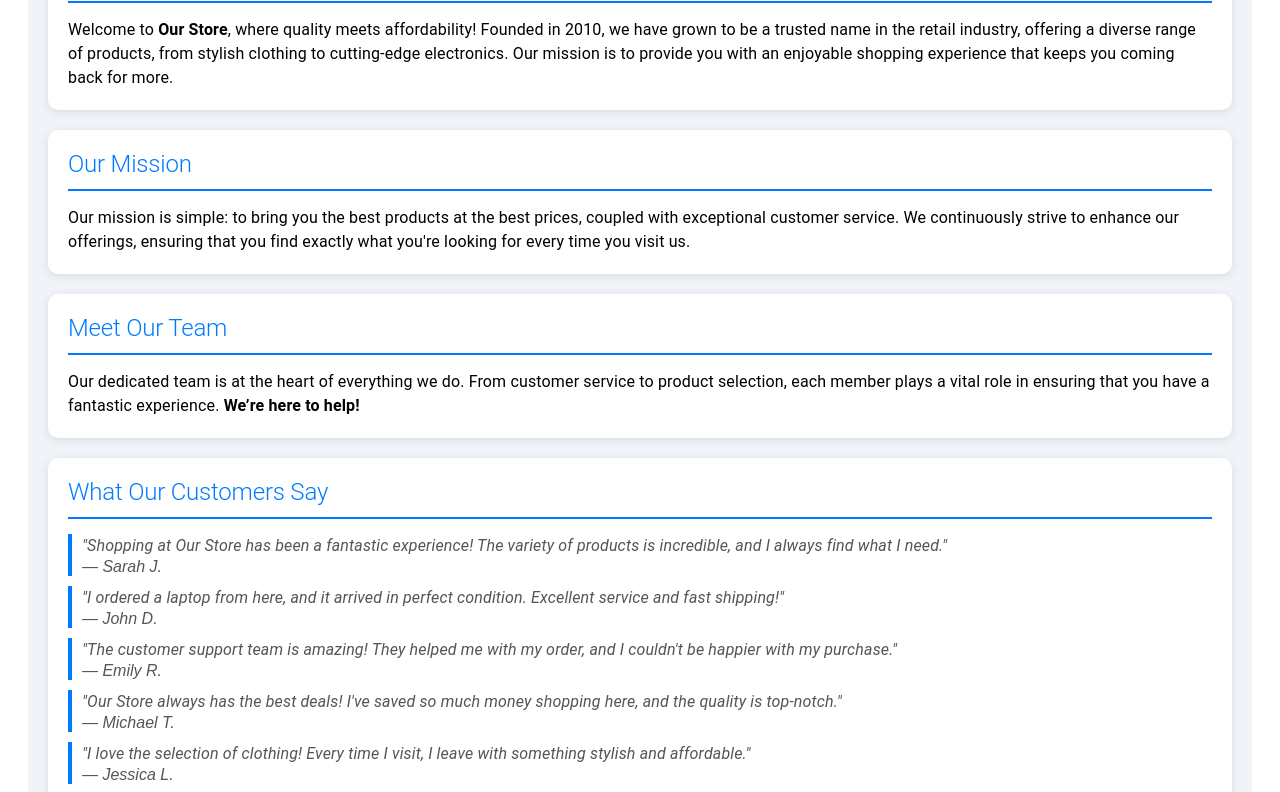
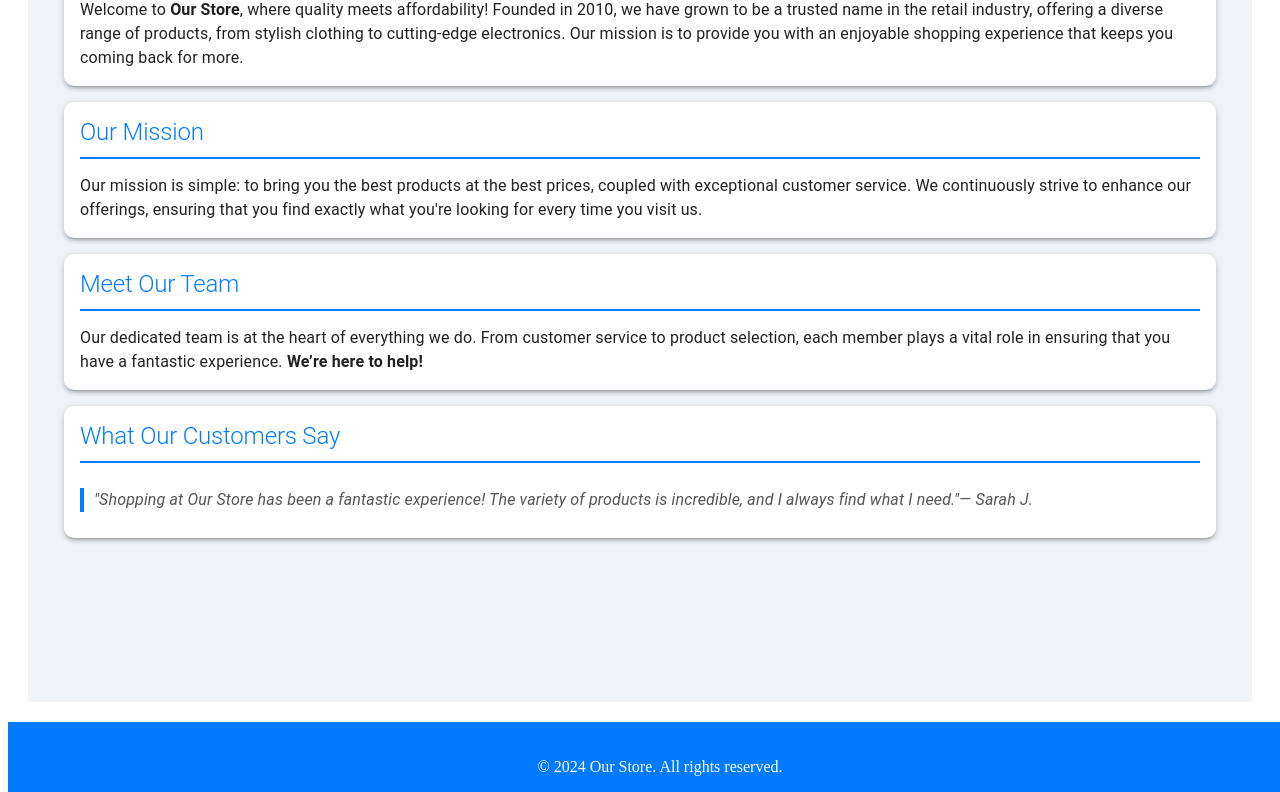
Before and after one commit to Mmishaaa/SVCH, a React (Vite) app in the folder labrab2/: page / in a window 1280 px wide. Shown: the part 277-1069 px from the top of the page. Built offline with nearby package versions, Linux system fonts and the light colour scheme.

Commit message:
add container paper and grid components

```diff
--- a/labrab2/src/components/aboutContent.jsx
+++ b/labrab2/src/components/aboutContent.jsx
@@ -1,11 +1,11 @@
 import React from "react";
-import { Box, Typography } from "@mui/material";
+import { Box, Typography, Container, Paper, Grid } from "@mui/material";
 
 const AboutPage = () => {
   return (
     <Box sx={pageStyle}>
-      <main style={mainStyle}>
-        <section style={sectionStyle}>
+      <Container component="main" sx={mainStyle}>
+        <Paper elevation={3} sx={sectionStyle}>
           <Typography variant="h2" sx={{ ...headingStyle, fontSize: '24px' }}>
             About Our Store
           </Typography>
@@ -17,9 +17,9 @@ const AboutPage = () => {
               that keeps you coming back for more.
             </Typography>
           </Box>
-        </section>
+        </Paper>
 
-        <section style={sectionStyle}>
+        <Paper elevation={3} sx={sectionStyle}>
           <Typography variant="h2" sx={{ ...headingStyle, fontSize: '24px' }}>
             Our Mission
           </Typography>
@@ -30,9 +30,9 @@ const AboutPage = () => {
               exactly what you're looking for every time you visit us.
             </Typography>
           </Box>
-        </section>
+        </Paper>
 
-        <section style={sectionStyle}>
+        <Paper elevation={3} sx={sectionStyle}>
           <Typography variant="h2" sx={{ ...headingStyle, fontSize: '24px' }}>
             Meet Our Team
           </Typography>
@@ -43,44 +43,24 @@ const AboutPage = () => {
               <strong> We’re here to help!</strong>
             </Typography>
           </Box>
-        </section>
+        </Paper>
 
-        <section style={sectionStyle}>
+        <Paper elevation={3} sx={sectionStyle}>
           <Typography variant="h2" sx={{ ...headingStyle, fontSize: '24px' }}>
             What Our Customers Say
           </Typography>
-          <blockquote style={blockquoteStyle}>
-            <Typography>
-              "Shopping at Our Store has been a fantastic experience! The variety of products is incredible, and I always find what I need."
-            </Typography>
-            <cite>— Sarah J.</cite>
-          </blockquote>
-          <blockquote style={blockquoteStyle}>
-            <Typography>
-              "I ordered a laptop from here, and it arrived in perfect condition. Excellent service and fast shipping!"
-            </Typography>
-            <cite>— John D.</cite>
-          </blockquote>
-          <blockquote style={blockquoteStyle}>
-            <Typography>
-              "The customer support team is amazing! They helped me with my order, and I couldn't be happier with my purchase."
-            </Typography>
-            <cite>— Emily R.</cite>
-          </blockquote>
-          <blockquote style={blockquoteStyle}>
-            <Typography>
-              "Our Store always has the best deals! I've saved so much money shopping here, and the quality is top-notch."
-            </Typography>
-            <cite>— Michael T.</cite>
-          </blockquote>
-          <blockquote style={blockquoteStyle}>
-            <Typography>
-              "I love the selection of clothing! Every time I visit, I leave with something stylish and affordable."
-            </Typography>
-            <cite>— Jessica L.</cite>
-          </blockquote>
-        </section>
-      </main>
+          <Box sx={contentStyle}>
+            <Grid container spacing={2}>
+              <Grid item xs={12}>
+                <Typography component="blockquote" sx={blockquoteStyle}>
+                  "Shopping at Our Store has been a fantastic experience! The variety of products is incredible, and I always find what I need."
+                  <cite>— Sarah J.</cite>
+                </Typography>
+              </Grid>
+            </Grid>
+          </Box>
+        </Paper>
+      </Container>
     </Box>
   );
 };
@@ -97,15 +77,15 @@ const pageStyle = {
 
 const mainStyle = {
   flex: 1,
-  padding: "20px",
+  py: 3,
 };
 
 const sectionStyle = {
-  margin: "20px 0",
-  padding: "20px",
+  marginBottom: 2,
+  padding: 2,
   backgroundColor: "#ffffff",
   borderRadius: "10px",
-  boxShadow: "0 2px 10px rgba(0, 0, 0, 0.1)",
+  boxShadow: 3,
 };
 
 const headingStyle = {
@@ -118,7 +98,7 @@ const headingStyle = {
 const contentStyle = {
   display: "flex",
   alignItems: "center",
-  gap: "20px",
+  gap: 2,
 };
 
 const blockquoteStyle = {
```
